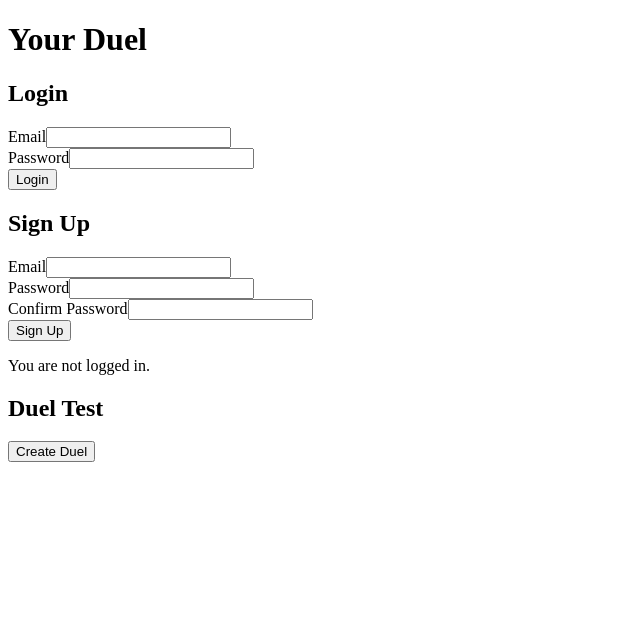
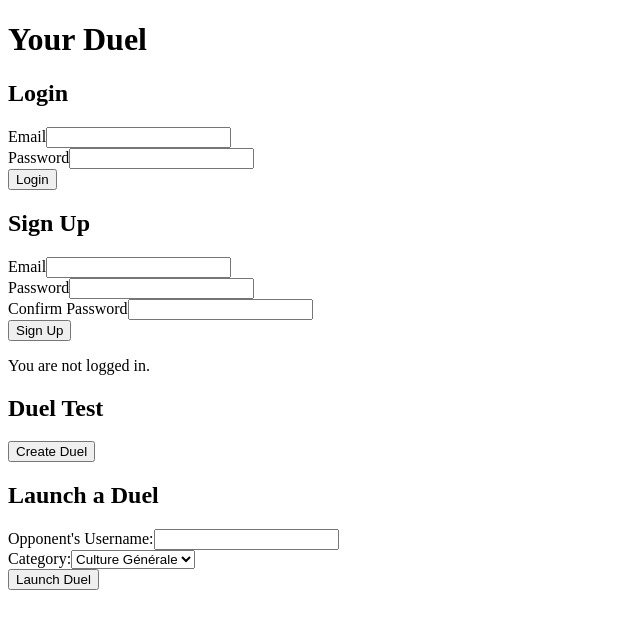
Before and after one commit to EnzoDev999/YourDuel, a React (Create React App) app: page / in a window 1280 px wide. Shown: the top 628 px of the page, without its empty margins (0-640 px from the left). Built offline with nearby package versions, Linux system fonts and the light colour scheme.

Commit message:
Created LaunchDuel component to allow users to start a new duel

```diff
--- a/src/App.js
+++ b/src/App.js
@@ -3,6 +3,7 @@ import Login from "./components/Login";
 import Signup from "./components/Signup";
 import Profile from "./components/Profile";
 import DuelTest from "./components/DuelTest";
+import LaunchDuel from "./components/LaunchDuel";
 
 function App() {
   return (
@@ -12,6 +13,7 @@ function App() {
       <Signup />
       <Profile />
       <DuelTest />
+      <LaunchDuel />
     </div>
   );
 }
--- /dev/null
+++ b/src/components/LaunchDuel.js
@@ -0,0 +1,56 @@
+import React, { useState } from "react";
+import { useDispatch } from "react-redux";
+import { createDuel } from "../redux/slices/duelSlice";
+
+const LaunchDuel = () => {
+  const [opponent, setOpponent] = useState("");
+  const [category, setCategory] = useState("");
+  const dispatch = useDispatch();
+
+  const handleLaunchDuel = (e) => {
+    e.preventDefault();
+    const newDuel = {
+      id: Date.now(),
+      challenger: "CurrentUser", // Ceci devrait être remplacé par l'utilisateur authentifié
+      opponent,
+      category,
+      status: "pending",
+    };
+    dispatch(createDuel(newDuel));
+    setOpponent("");
+  };
+
+  return (
+    <div>
+      <h2>Launch a Duel</h2>
+      <form onSubmit={handleLaunchDuel}>
+        <div>
+          <label> Opponent's Username:</label>
+          <input
+            type="text"
+            value={opponent}
+            onChange={(e) => setOpponent(e.target.value)}
+            requied
+          />
+        </div>
+        <div>
+          <label> Category:</label>
+          <select
+            value={category}
+            onChange={(e) => setCategory(e.target.value)}
+          >
+            <option value="Culture Générale">Culture Générale</option>
+            <option value="Sport">Sport</option>
+            <option value="Arts">Arts</option>
+            <option value="Sciences">Sciences</option>
+            <option value="Technologie">Technologie</option>
+            {/* Ajoute d'autres catégories si nécessaire */}
+          </select>
+        </div>
+        <button type="submit">Launch Duel</button>
+      </form>
+    </div>
+  );
+};
+
+export default LaunchDuel;
```
